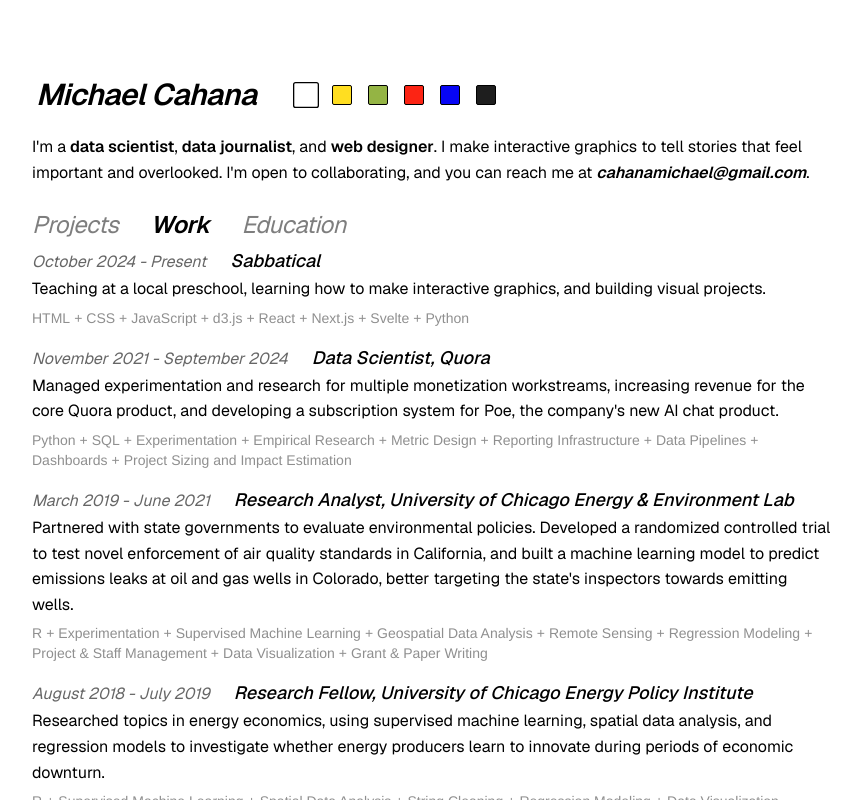
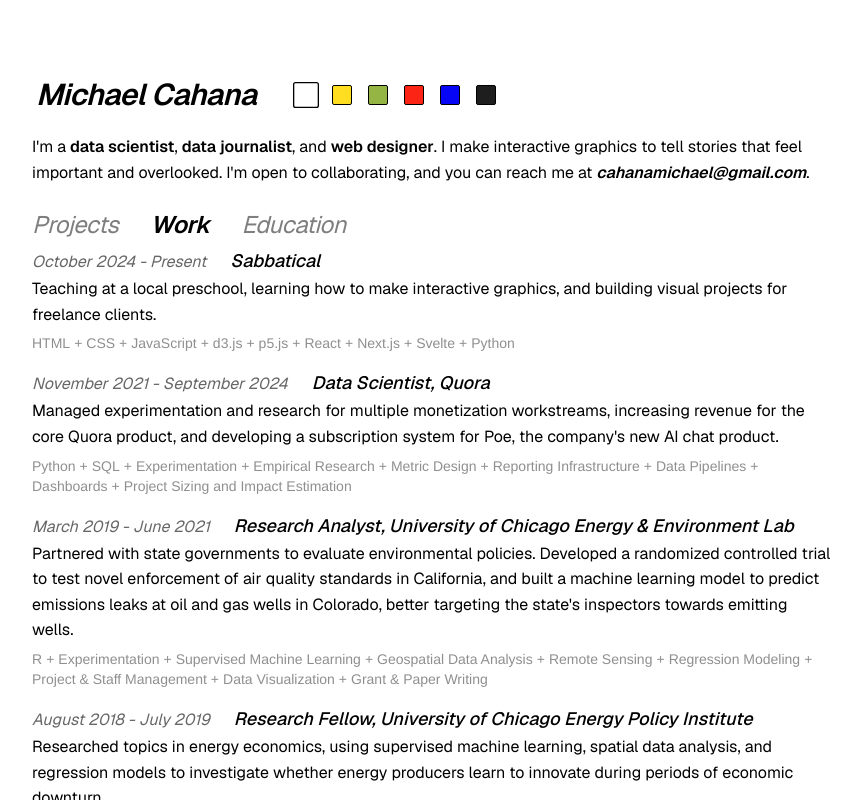
Before and after one commit to m-cahana/portfolio, a Next.js app: page / in a window 1280 px wide. Both pictures are taken after a click on the tab "Work". Shown: the top 800 px of the page, without its empty margins (208-1069 px from the left). Built offline with nearby package versions, Linux system fonts and the light colour scheme.

Commit message:
freelance clients

```diff
--- a/app/components/Work.js
+++ b/app/components/Work.js
@@ -17,13 +17,14 @@ export default function Work({
       role: "Sabbatical",
       organization: "",
       description:
-        "Teaching at a local preschool, learning how to make interactive graphics, and building visual projects.",
+        "Teaching at a local preschool, learning how to make interactive graphics, and building visual projects for freelance clients.",
       date: "October 2024 - Present",
       skills: [
         "HTML",
         "CSS",
         "JavaScript",
         "d3.js",
+        "p5.js",
         "React",
         "Next.js",
         "Svelte",
```
